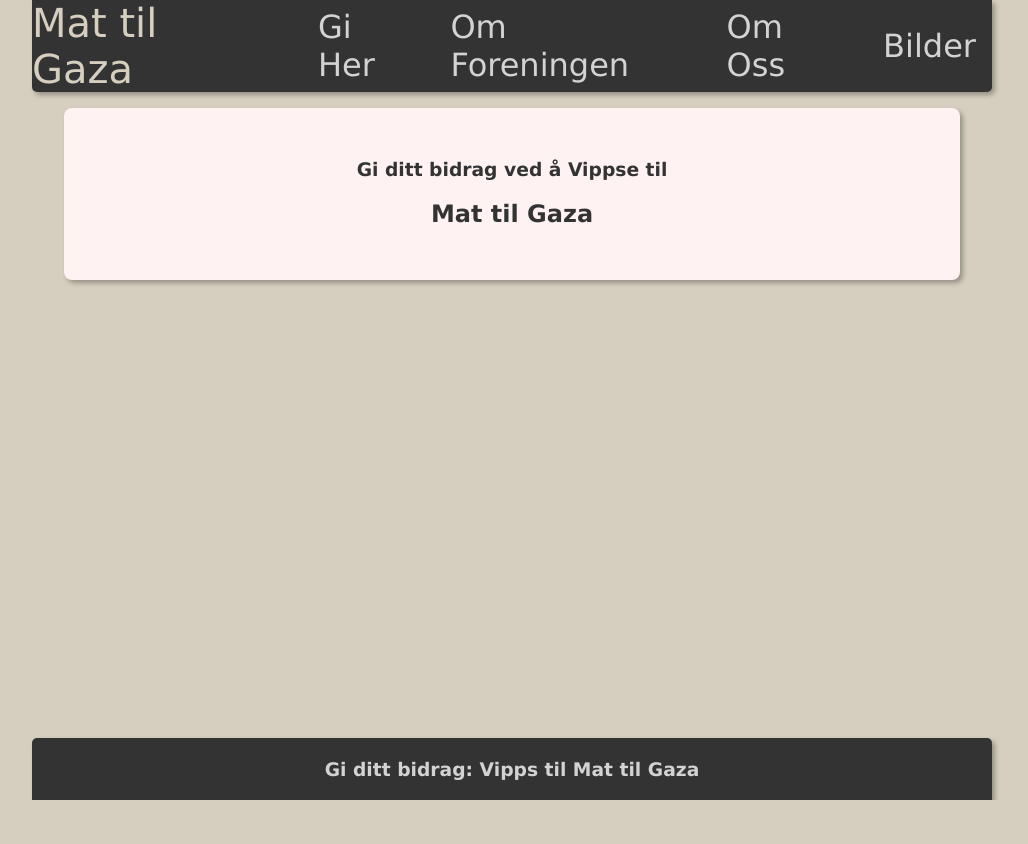
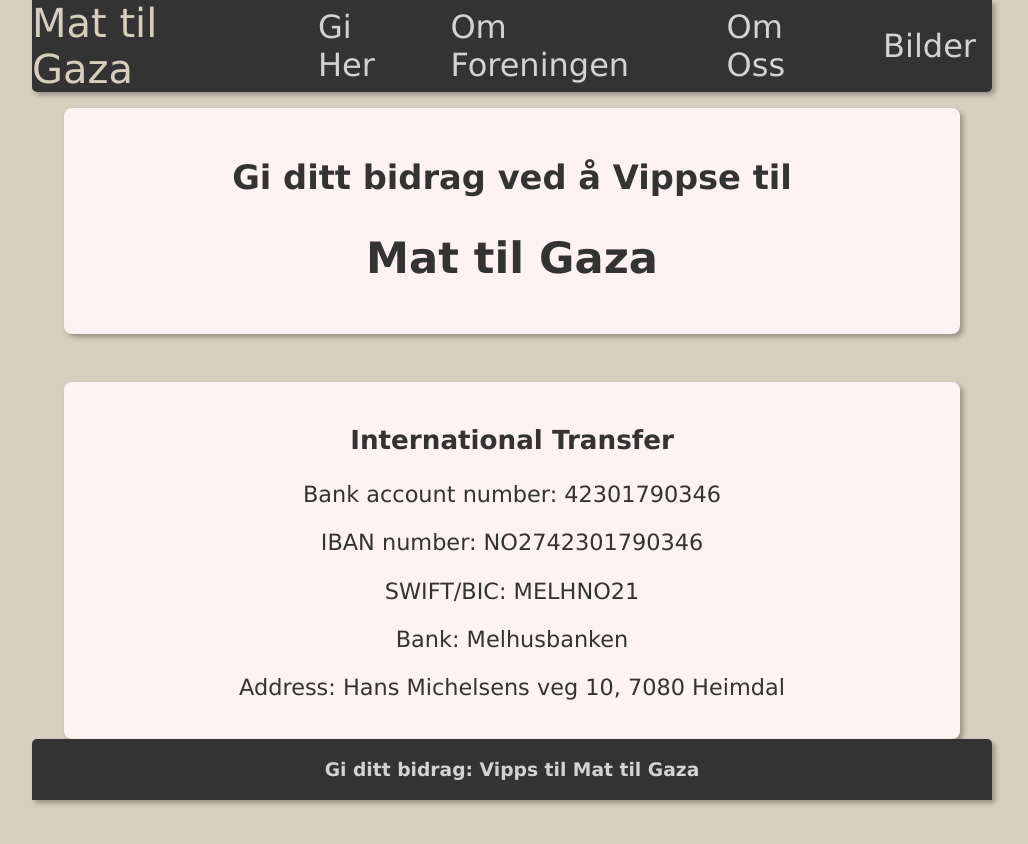
Before and after one commit to mattilgaza/hjemmeside, a plain HTML site: page doner.html in a window 1280 px wide. Shown: the whole page, without its empty margins (128-1156 px from the left). Before the commit the page ends 800 px from the top, so only its background shows below. Drawn offline with Linux system fonts and the light colour scheme.

Commit message:
added int transfer info

```diff
--- a/assets/css/gridlayouts/doner_gridlayout.css
+++ b/assets/css/gridlayouts/doner_gridlayout.css
@@ -45,14 +45,18 @@ section {
 
 .section1 {
   grid-area: row1;
-  margin-top: 2rem;
+  margin-top: 1rem;
   padding: 1rem;
-  font-size: 2rem;
+  font-size: 1.8rem;
   font-weight: 100;
 }
 
 .section2 {
   grid-area: row2;
+  margin-top: 1rem;
+  padding: 1rem;
+  font-size: 1.4rem;
+  font-weight: 100;
 }
 
 .section3 {
--- a/doner.html
+++ b/doner.html
@@ -4,7 +4,7 @@
     <meta charset="UTF-8">
     <meta name="viewport" content="width=device-width, initial-scale=1">
     <link rel="stylesheet" href="assets/css/styles.css">
-    <link rel="stylesheet" href="assets/css/gridlayout.css">
+    <link rel="stylesheet" href="assets/css/gridlayouts/doner_gridlayout.css">
     <title>Mat til Gaza</title>
 </head>
 <body>
@@ -17,10 +17,33 @@
     <main class="main-container">
 
         <div class="content">
+
             <section class="section1">
                 <h3>Gi ditt bidrag ved å Vippse til</h3>
                 <h1>Mat til Gaza</h1>
             </section>
+
+            <section class="section2">
+                <div style="text-align: center;">
+                    <h3>International Transfer</h3>
+                    <p>
+                        Bank account number: 42301790346
+                    </p>
+                    <p>
+                        IBAN number: NO2742301790346
+                    </p>
+                    <p>
+                        SWIFT/BIC: MELHNO21
+                    </p>
+                    <p>
+                        Bank: Melhusbanken
+                    </p>
+                    <p>
+                        Address: Hans Michelsens veg 10, 7080 Heimdal
+                    </p>
+                </div>
+            </section>
+
         </div>
 
     </main>
```
Also changed, not shown: om_foreningen.html (+1 -1 lines), assets/statics/QR_code/QR_mattilgaza.png (deleted), assets/statics/QR_code/Sticker_MattilGaza_h10_w14.png (deleted), assets/statics/QR_code_docs/Poster_medBG_MattilGaza_A4_Portrait.png (added), assets/statics/QR_code_docs/Poster_utenBG_MattilGaza_A4_Portrait.png (added), assets/statics/QR_code_docs/Sticker_medBG_MattilGaza_h10_w14.png (added), assets/statics/QR_code_docs/Sticker_utenBG_MattilGaza_h10_w14.png (added), assets/statics/images/sending4/IMG-20250421-WA0011.jpg (added), 3 other files.
